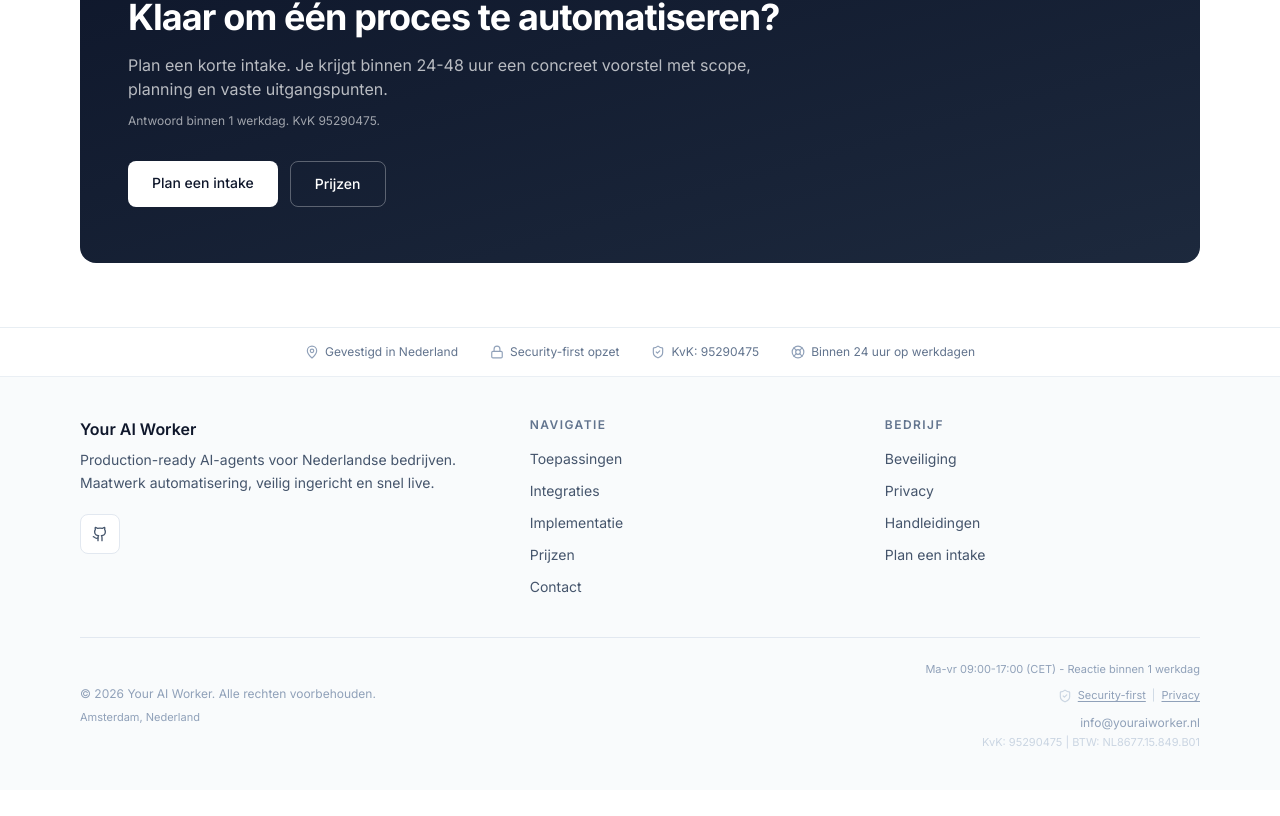
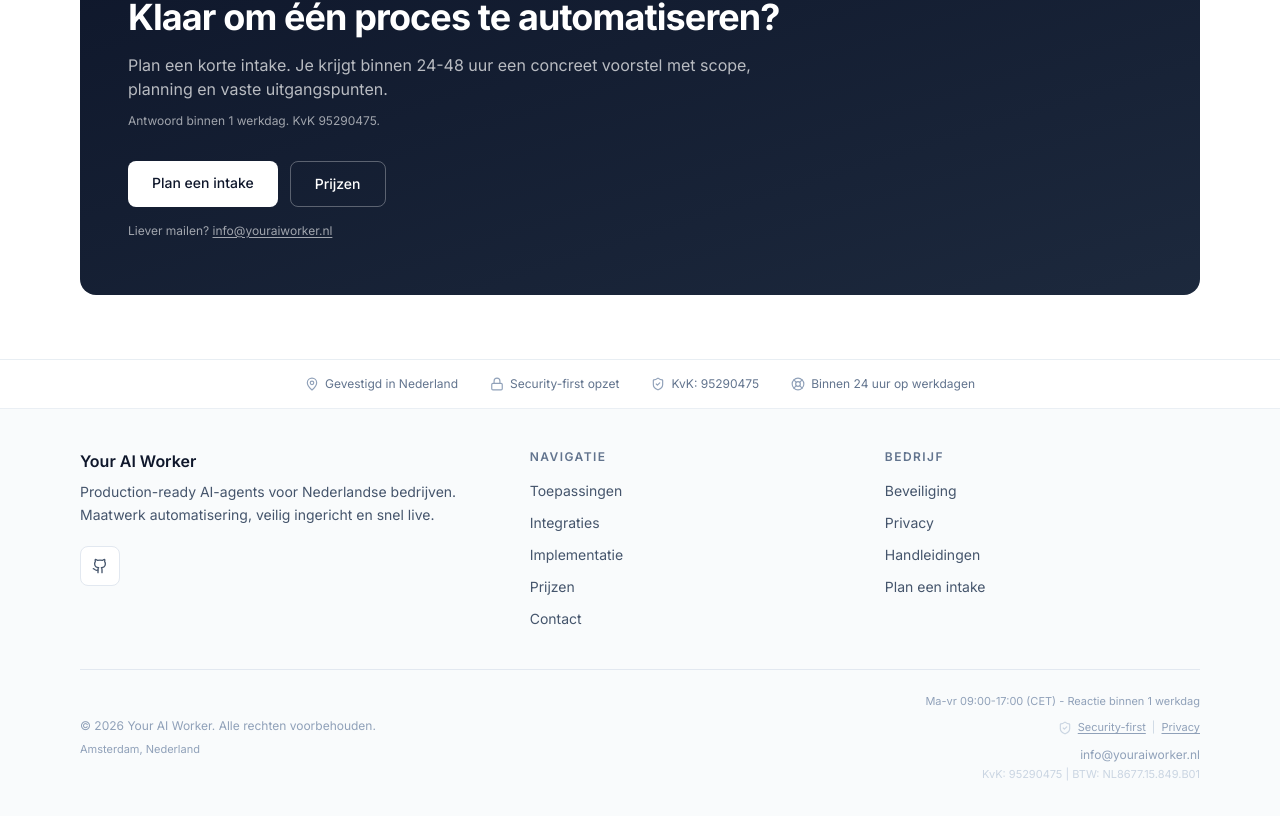
Before and after one commit to openclawbot69420-ux/youraiworker-site, a Next.js app: page / in a window 1280 px wide. Shown: the part 8274-9090 px from the top of the page. Before the commit the page ends 9064 px from the top, so only its background shows below. Built offline with nearby package versions, Linux system fonts and the light colour scheme.

Commit message:
Add email fallback under final CTA

```diff
--- a/src/app/page.tsx
+++ b/src/app/page.tsx
@@ -987,6 +987,10 @@ const HomePage: React.FC = () => {
               Prijzen
             </a>
           </div>
+
+          <p className="mt-4 text-xs text-white/60">
+            Liever mailen? <a className="underline underline-offset-2 hover:text-white" href="mailto:info@youraiworker.nl">info@youraiworker.nl</a>
+          </p>
         </div>
       </section>
     </>
```
